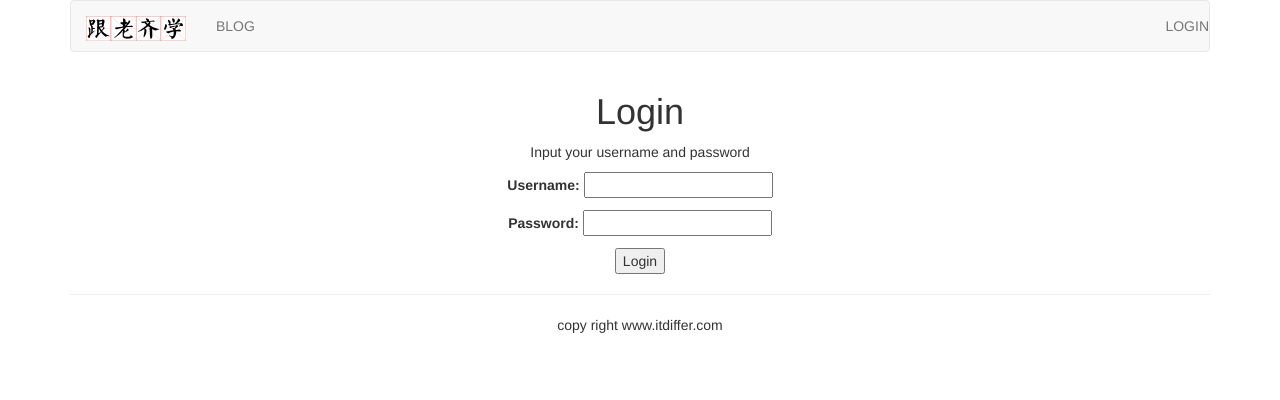
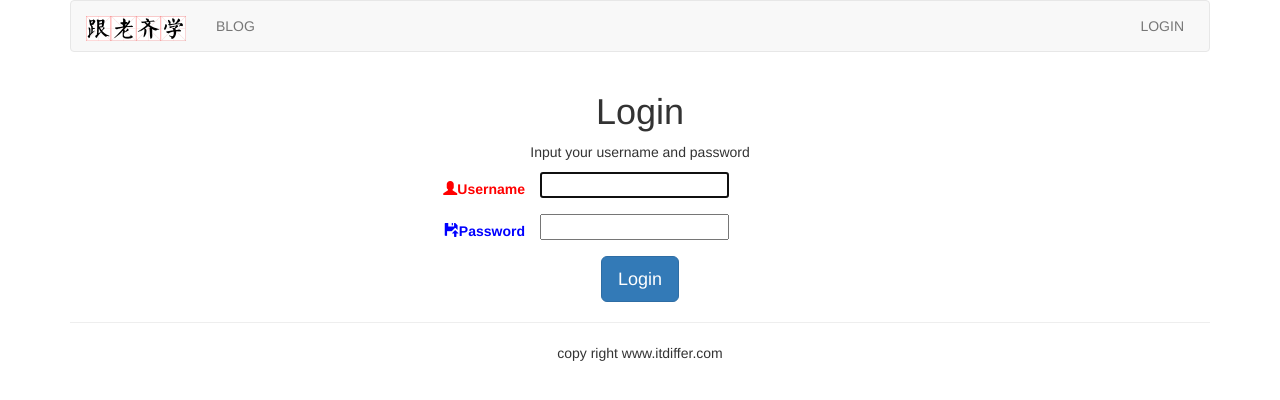
Before and after one commit to jt1024/Django-blog, a Django app: page /account/login/ in a window 1280 px wide. Shown: the top 400 px of the page. Run offline with Django 3.2, Linux system fonts and the light colour scheme; some libraries are stand-ins or nearby versions; some web fonts are replaced.

Commit message:
complete login and logout

```diff
--- a/account/urls.py
+++ b/account/urls.py
@@ -3,7 +3,13 @@ app_name = 'account'
 from django.conf.urls import url
 from . import views
 from django.conf import settings
+from django.contrib.auth.views import LoginView, LogoutView
 
 urlpatterns = [
-    url(r'^login/$', views.user_login, name="user_login")
+    # url(r'^login/$', views.user_login, name="user_login"),
+    # url(r'^login/$', LoginView.as_view(), name="user_login"),
+    url(r'^login/$', LoginView.as_view(template_name="account/login.html"), name="user_login"),
+    # url(r'^logout/$', LogoutView.as_view(), name="user_logout"),
+    url(r'^logout/$', LogoutView.as_view(template_name="account/logout.html"), name="user_logout"),
+
 ]
--- a/mysite/settings.py
+++ b/mysite/settings.py
@@ -117,3 +117,5 @@ STATIC_URL = '/static/'
 STATICFILES_DIRS = (
     os.path.join(BASE_DIR, "static"),
 )
+
+LOGIN_REDIRECT_URL = '/blog/'
--- a/templates/account/login.html
+++ b/templates/account/login.html
@@ -1,4 +1,6 @@
 {% extends "base.html" %}
+
+{% load staticfiles %}
 
 {% block title %}Login{% endblock %}
 
@@ -6,10 +8,22 @@
 <div class="row text-center vertical-middle-sm">
     <h1>Login</h1>
     <p>Input your username and password</p>
-    <form class="form-horizontal" action="." method="post">
+    <form class="form-horizontal" action="{% url 'account:user_login' %}" method="post">
         {% csrf_token %}
-        {{ form.as_p }}
-        <input type="submit" value="Login">
+        <!--{{ form.as_p }}-->
+        <div class="form-group">
+            <label for="{{form.username.id_for_label}}" class="col-md-5 control-label" style="color:red">
+                <span class="glyphicon glyphicon-user"></span>Username
+            </label>
+            <div class="col-mid-6 text-left">{{form.username}}</div>
+        </div>
+        <div class="form-group">
+            <label for="{{form.username.id_for_label}}" class="col-md-5 control-label" style="color:blue">
+                <span class="glyphicon glyphicon-floppy-open"></span>Password
+            </label>
+            <div class="col-mid-6 text-left">{{form.password}}</div>
+        </div>
+        <input type="submit" class="btn btn-primary btn-lg" value="Login">
     </form>
 </div>
 {% endblock %}
--- a/templates/header.html
+++ b/templates/header.html
@@ -10,8 +10,13 @@
             <ul class="nav navbar-nav" role="navigation">
                 <li><a href="{% url 'blog:blog_title' %}">BLOG</a></li>
             </ul>
-            <ul class="nav navbar-nav navbar-right">
+            <ul class="nav navbar-nav navbar-right" style="margin-right:10px">
+                {% if user.is_authenticated %}
+                <li><a href="#">{{ user.username }}</a></li>
+                <li><a href="{% url 'account:user_logout' %}">LOGOUT</a></li>
+                {% else %}
                 <li><a href="{% url 'account:user_login' %}">LOGIN</a></li>
+                {% endif %}
             </ul>
         </div>
     </nav>
```
Also changed, not shown: templates/account/logout.html (added, +13 -0 lines), db.sqlite3.
